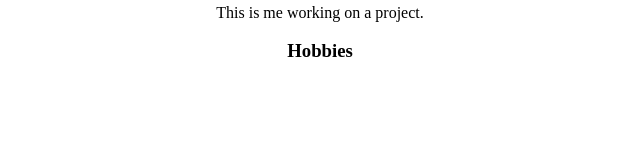
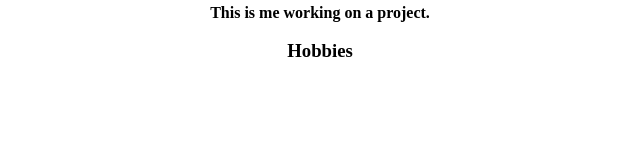
Before and after one commit to RajdeepNarela/Portfolio_RDP, a plain HTML site: page index.html in a window 1280 px wide. Shown: the part 471-637 px from the top of the page, 320-960 px from the left. Drawn offline with Linux system fonts and the light colour scheme.

Commit message:
Update index.html

```diff
--- a/index.html
+++ b/index.html
@@ -29,7 +29,7 @@
         I'm eager to contribute my skills to projects that prioritize exceptional user experiences.</p>
       <figure>
         <center><img src="Working.jpg" width="350" height="200" alt="me working with laptop" />
-        <figcaption>This is me working on a project.</figcaption></center>
+        <figcaption><strong>This is me working on a project.</strong></figcaption></center>
       </figure>
       <center>
         <figure>
```
